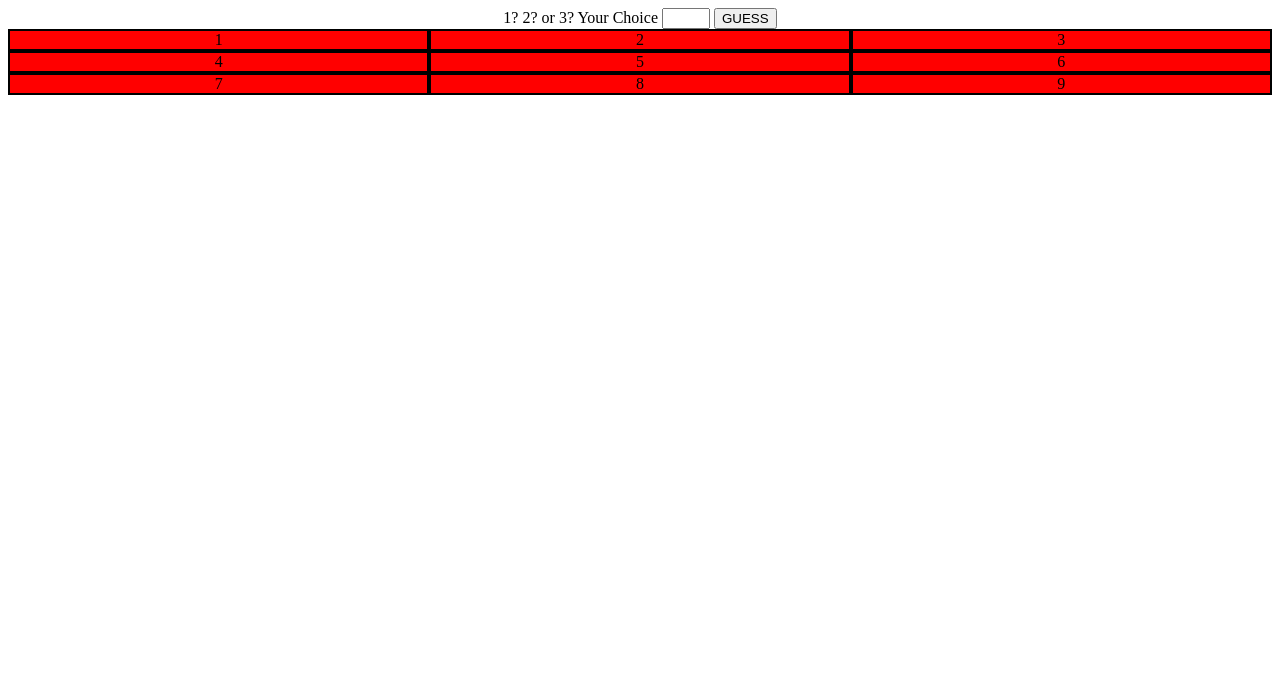
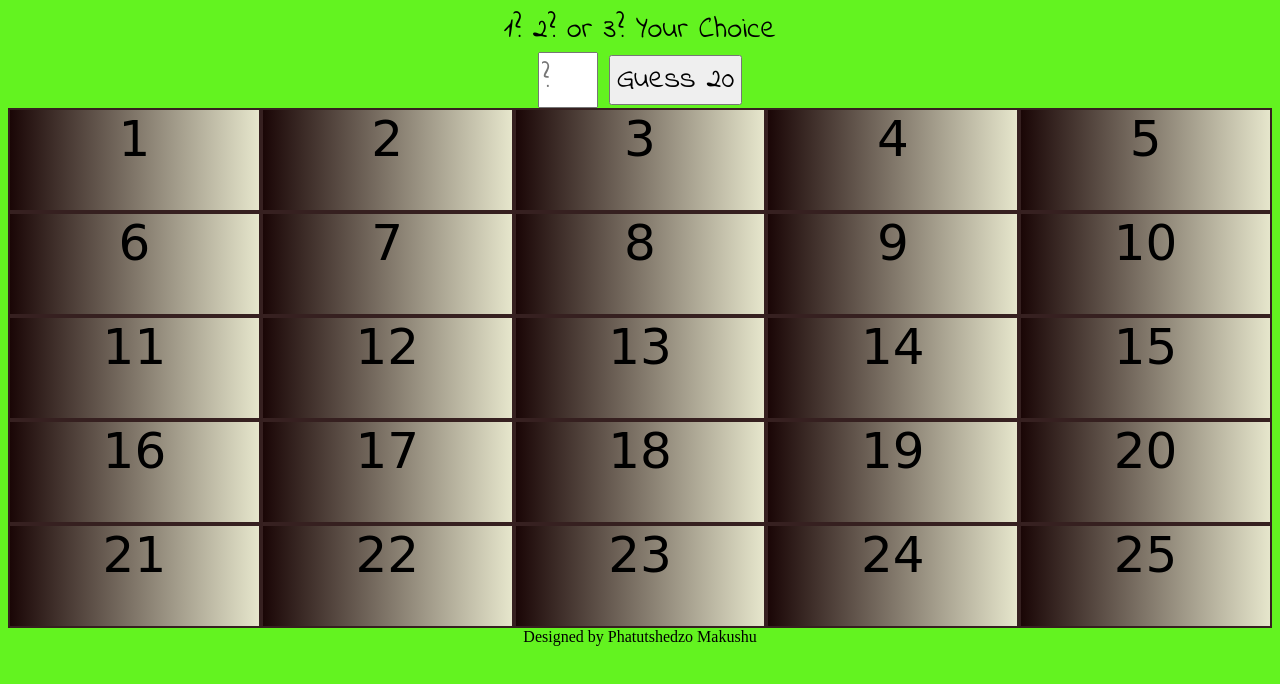
Before and after one commit to makushu/guessToMove, a plain HTML site: page index.html in a window 1280 px wide. Drawn offline with nearby package versions, Linux system fonts and the light colour scheme; a web font is replaced by a local one.

Commit message:
guess is ready

```diff
--- a/guessToMove.js
+++ b/guessToMove.js
@@ -1,23 +1,119 @@
-
-randomNumber = () =>{
-    let userNumber = parseInt(document.getElementById("userNumber").value);
-    let answer = Math.round(Math.random() * (2) + 1);
-
-    let correct = (userNumber === answer) ? true : false;
+// position > the position of the moves the user has made
+// guesses > the number of times the user has to guess (20 in total)
+// moveUser > checks if the user should move or not
+// userNumber > the number that the user guesses
+// move > contains the moves the user has to make
+// answer > the random number generated
 
 
 
+let position = 0;
+let guesses = 0;
 
-    $(document).ready(function(){
-    $("#submit").click(
-      function(){$(".one").css({"background-color": "#00ff00"});
-    });
-    });
+moveUser = () => {
+
+  guesses++
+
+
+  document.getElementById("submit").value = "Guess " + (20 - guesses);
+
+  let userNumber = parseInt(document.getElementById("userNumber").value);
+  let move = [".one", ".two", ".three", ".four", ".five", ".six", ".seven", ".eight", ".nine", ".ten", ".eleven",
+    ".twelve", ".thirteen", ".fourteen", ".fifteen", ".sixteen", ".seventeen", ".eighteen", ".nineteen",
+    ".twenty", ".twentyone", ".twentytwo", ".twentythree", ".twentyfour", ".twentyfive"
+  ];
+
+  let answer = Math.round(Math.random() * (2) + 1);
 
 
 
-    document.getElementById("answer").innerHTML = "your guess " + userNumber +
-    " the answer is " + answer + " which is " + correct;
+  if (answer === userNumber) {
+    position += userNumber;
+    document.getElementById("answer").innerHTML = "good work, that's how you play";
+  } else {
+    position += 0;
+    document.getElementById("answer").innerHTML = "oops, you should have chosen " +
+      answer;
+  }
 
 
+  $(document).ready(function () {
+    $("#submit").click(
+      function () {
+        $(move[position - 1]).css({
+          background: "-webkit-gradient(linear, left top, left bottom, to(#000))"
+        });
+
+        $(move[position - 2]).css({
+          background: "-webkit-gradient(linear, left top, left bottom, to(#000))"
+        });
+
+        $(move[position - 3]).css({
+          background: "-webkit-gradient(linear, left top, left bottom, to(#000))"
+        });
+
+        $(move[position - 4]).css({
+          background: "-webkit-gradient(linear, left top, left bottom, to(#000))"
+        });
+
+
+        $(move[position - 1]).css({
+          "color": "#000" });
+
+        $(move[position - 2]).css({
+          "color": "#000" });
+
+        $(move[position - 3]).css({
+          "color": "#000" });
+
+        $(move[position - 4]).css({
+          "color": "#000" });
+
+      });
+  });
+
+
+  if (position >= 25 && guesses < 20) {
+    alert('congrats, you have won');
+    location.reload();
+  }
+
+
+  if (guesses === 5) {
+    $(document).ready(function () {
+      $("#submit").click(
+        function () {
+          $('body').css({ "background-color": "#228B22" });
+        });
+    });
+
+  }
+
+
+
+  if (guesses === 10) {
+    $(document).ready(function () {
+      $("#submit").click(
+        function () {
+          $('body').css({ "background-color": "#e6ac00" });
+        });
+    });
+
+  }
+
+
+  if (guesses === 15) {
+    $(document).ready(function () {
+      $("#submit").click(
+        function () {
+          $('body').css({ "background-color": "#ff0000" });
+        });
+    });
+
+  }
+
+  if (guesses === 20) {
+    alert("guess what? you are out of guesses");
+    location.reload();
+  }
 }
--- a/index.html
+++ b/index.html
@@ -1,15 +1,32 @@
+<!doctype html>
+<html lang="en">
+
+<head>
+    <title>Guess To Move</title>
+    <meta charset="utf-8">
+    <meta name="viewport" content="width=device-width, initial-scale=1">
+	<meta name="Description" content="user guesses a number in order to play the game" />
+	<meta name="Keywords" content="guess, move, choice" />
+	<meta name="Author" content="Phatutshedzo Makushu" />
+
     <link rel="stylesheet" href="style\style.css">
+    <link href="https://fonts.googleapis.com/css2?family=Mrs+Saint+Delafield&display=swap" rel="stylesheet">
+    <link href="https://fonts.googleapis.com/css2?family=Indie+Flower&display=swap" rel="stylesheet">
     <script src="https://ajax.googleapis.com/ajax/libs/jquery/1.8/jquery.min.js">
     </script>
+</head>
 
+<body>
     <div id="container">
         <div id="menu">
-        <label>1? 2? or 3? Your Choice</label>
-        <input type="number" min="1" max="3" id="userNumber">
-        <button type="submit" onclick="randomNumber()" id="submit">GUESS</button>
+            <label>1? 2? or 3? Your Choice</label><br />
+            <input type="number" min="1" max="3" id="userNumber" placeholder="?">
+            <input type="button" id="submit" value="Guess 20" onclick="moveUser()">
 
         </div>
+
         <div id="answer"></div>
+
         <div class="step one">1</div>
         <div class="step two">2</div>
         <div class="step three">3</div>
@@ -19,6 +36,28 @@
         <div class="step seven">7</div>
         <div class="step eight">8</div>
         <div class="step nine">9</div>
+        <div class="step ten">10</div>
+        <div class="step eleven">11</div>
+        <div class="step twelve">12</div>
+        <div class="step thirteen">13</div>
+        <div class="step fourteen">14</div>
+        <div class="step fifteen">15</div>
+        <div class="step sixteen">16</div>
+        <div class="step seventeen">17</div>
+        <div class="step eighteen">18</div>
+        <div class="step nineteen">19</div>
+        <div class="step twenty">20</div>
+        <div class="step twentyone">21</div>
+        <div class="step twentytwo">22</div>
+        <div class="step twentythree">23</div>
+        <div class="step twentyfour">24</div>
+        <div class="step twentyfive">25</div>
     </div>
 
     <script src="guessToMove.js"></script>
+
+</body>
+<footer>
+    Designed by Phatutshedzo Makushu
+</footer>
+</html>
--- a/style/style.css
+++ b/style/style.css
@@ -1,19 +1,49 @@
+/* body background color*/
+body{
+    background-color: rgb(99, 243, 32);
+}
+
+/* div that represent user input */
+#menu{
+    grid-column: 1/6;
+    height: 100px;
+    font-size: 30px;
+    font-family: 'Indie Flower', cursive;
+}
+
+/* div that notifies the user of the results */
+#answer{
+    grid-column: 1/6;
+    font-size: 30px;
+    font-family: 'Indie Flower', cursive;
+}
+
+/* user input and submit button  */
+#userNumber, #submit{
+    height: 50px;
+    font-size: 30px;
+    font-family: 'Indie Flower', cursive;
+}
+
+
+/* parent div which containts the other divs */
 #container{
     display: grid;
-    grid-template-columns: auto auto auto;
+    grid-template-columns: auto auto auto auto auto;
     grid-template-rows: auto;
     text-align: center;
 }
 
+/* divs that represent steps */
 .step{
-    background-color: red;
-    border: 2px solid black;
+    background-image: linear-gradient(to right, rgb(26, 6, 6) , rgb(230, 230, 204));
+    border: 2px solid rgb(54, 32, 32);
+    height: 100px;
+    font-size: 50px;
+    font-family: 'Mrs Saint Delafield', cursive;
 }
 
-#menu{
-    grid-column: 1/4;
+/* footer  */
+footer{
+    text-align: center;
 }
-
-#answer{
-    grid-column: 1/4;
-}
```
Lines whose indentation alone changed are shown as unchanged.
